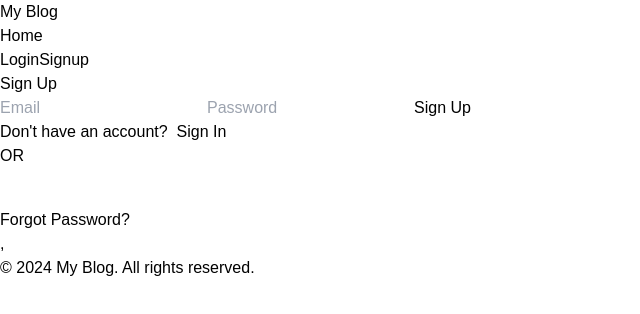
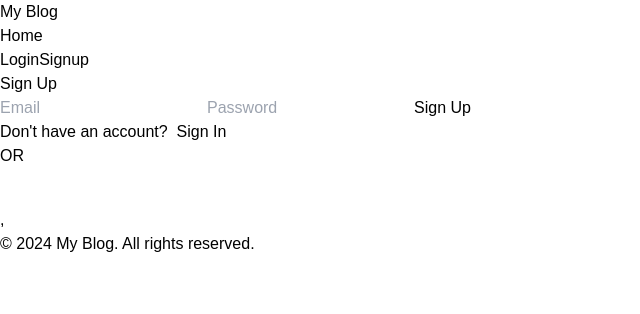
Before and after one commit to DLSiem/blog, a React (Vite) app in the folder client/: page /auth/signup in a window 1280 px wide. Shown: the top 314 px of the page, without its empty margins (0-640 px from the left). Built offline with nearby package versions, Linux system fonts and the light colour scheme.

Commit message:
before deploy ready

```diff
--- a/client/src/pages/EmailVerify.jsx
+++ b/client/src/pages/EmailVerify.jsx
@@ -28,9 +28,11 @@ const EmailVerify = () => {
         setPageLoading(false);
         throw new Error("Email verification failed");
       }
+
       setIsEmailSent(true);
       const data = await response.json();
-      console.log(data);
+
+      console.log(data.preURL);
       setPageLoading(false);
     } catch (error) {
       setPageLoading(false);
--- a/client/src/pages/OTPLogin.jsx
+++ b/client/src/pages/OTPLogin.jsx
@@ -1,10 +1,9 @@
-import { useState, useEffect } from "react";
-import { Link, useNavigate } from "react-router-dom";
+import { useState } from "react";
+import { Link } from "react-router-dom";
 import useAuth from "../hooks/useAuth";
 import { ErrorMessage } from "../components";
 
 const OTPLogin = () => {
-  const navigate = useNavigate();
   const { state, otpLogin } = useAuth();
   const [email, setEmail] = useState("");
   const [otp, setOtp] = useState("");
@@ -135,6 +134,7 @@ const OTPLogin = () => {
         setError(data.message);
         return;
       }
+      console.log(data.preURL);
       setLoading(false);
       setSubmitted(true);
     } catch (error) {
@@ -212,10 +212,7 @@ const OTPLogin = () => {
 
         <p className="mt-6 text-right">
           Don&apos;t have an account?{" "}
-          <Link
-            onClick={() => navigate("/register")}
-            className="text-blue-600 cursor-pointer"
-          >
+          <Link to={"/auth/signup"} className="text-blue-600 cursor-pointer">
             Sign Up
           </Link>
         </p>
--- a/client/src/pages/Signup.jsx
+++ b/client/src/pages/Signup.jsx
@@ -91,15 +91,6 @@ const Signup = () => {
           />
         </div>
 
-        <p className="text-gray-700 mt-4 text-right">
-          <Link
-            to="/auth/forgot-password"
-            className="text-blue-600 hover:underline"
-          >
-            Forgot Password?
-          </Link>
-        </p>
-
         {state.error ? <ErrorMessage message={state.message} /> : ""}
       </div>
     </div>
```
Also changed, not shown: 1 other file (tests, documents, lock files or other folders).
